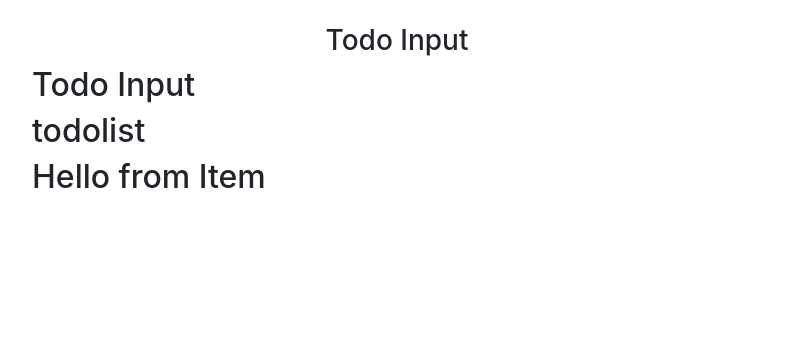
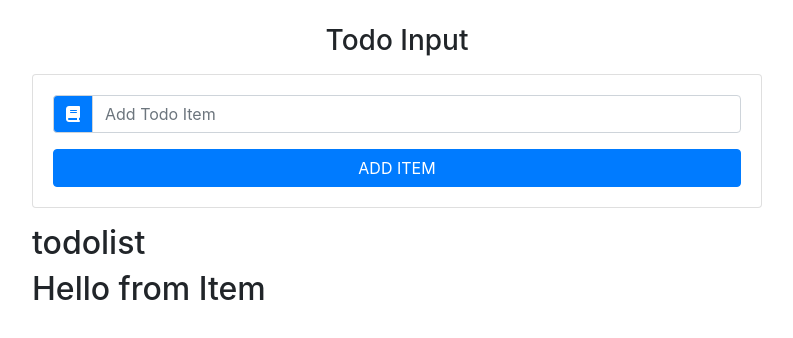
Before and after one commit to jeffansay/reactjs-todo-list, a React (Create React App) app: page / in a window 1280 px wide. Shown: the top 338 px of the page, without its empty margins (243-1036 px from the left). Built offline with nearby package versions, Linux system fonts and the light colour scheme.

Commit message:
UI add item done

```diff
--- a/public/index.html
+++ b/public/index.html
@@ -20,6 +20,7 @@
       Learn how to configure a non-root public URL by running `npm run build`.
     -->
     <link rel="stylesheet" href="https://stackpath.bootstrapcdn.com/bootstrap/4.3.1/css/bootstrap.min.css" integrity="sha384-ggOyR0iXCbMQv3Xipma34MD+dH/1fQ784/j6cY/iJTQUOhcWr7x9JvoRxT2MZw1T" crossorigin="anonymous">
+    <script src="https://kit.fontawesome.com/e29198a493.js"></script>
     <title>Todo List</title>
   </head>
   <body>
--- a/src/components/TodoInput.js
+++ b/src/components/TodoInput.js
@@ -2,10 +2,27 @@
 
 class TodoInput extends Component {
     render() {
+        const {item, handleChange, handleSumbit, editItem} = this.props;
         return (
-            <div>
-                <h2>Todo Input</h2>
-            </div>
+            <React.Fragment>
+                <div className="card card-body my-3">
+                    <form onSubmit={handleSumbit}>
+                        <div className="input-group">
+                            <div className="input-group-prepend">
+                                <div className="input-group-text bg-primary text-white">
+                                    <i className="fas fa-book"/>
+                                </div>
+                            </div>
+                            <input type="text"
+                                   className="form-control text-capitalize"
+                                   placeholder="add todo item"
+                                   value={item}
+                                   onChange={handleChange}/>
+                        </div>
+                            <button type="submit" className="btn btn-block btn-primary mt-3 text-uppercase">add item</button>
+                    </form>
+                </div>
+            </React.Fragment>
         );
     }
 }
```
